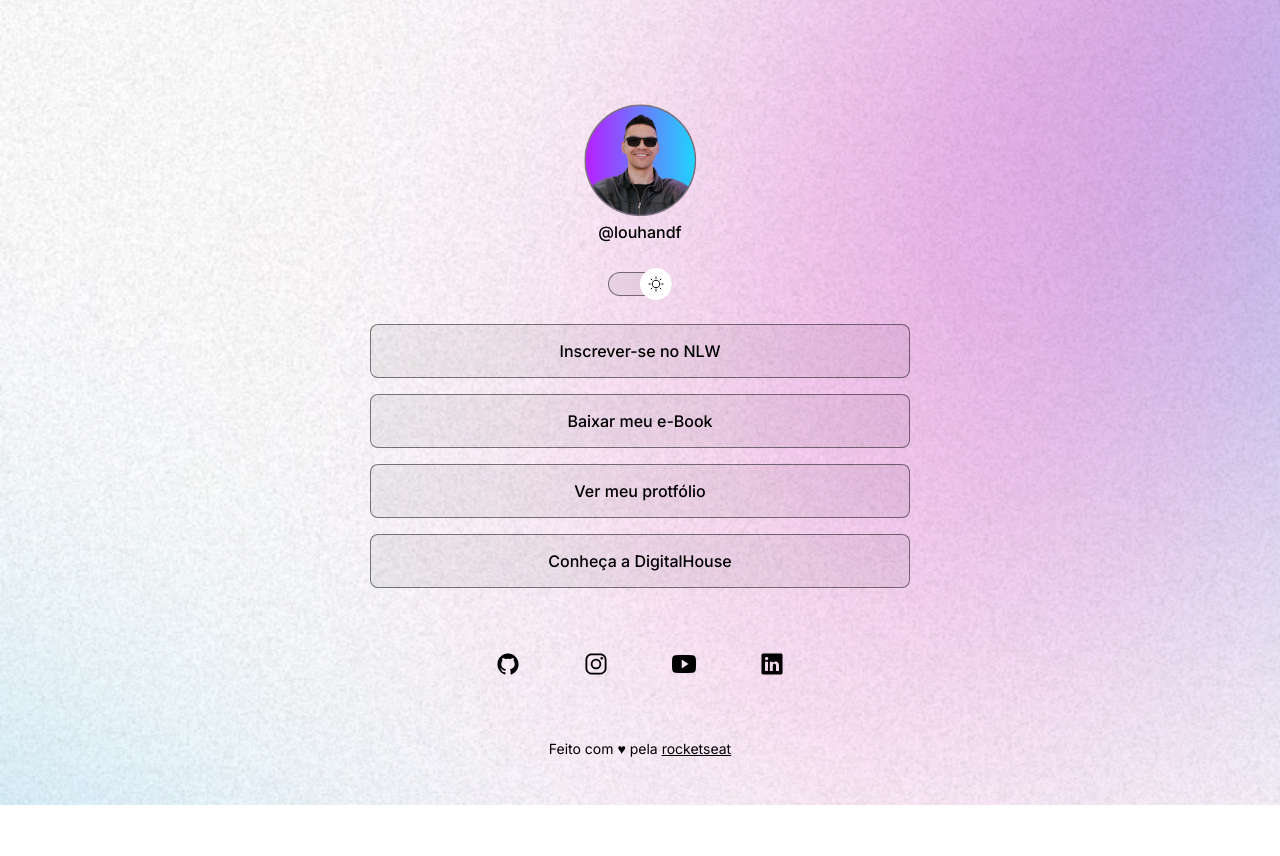
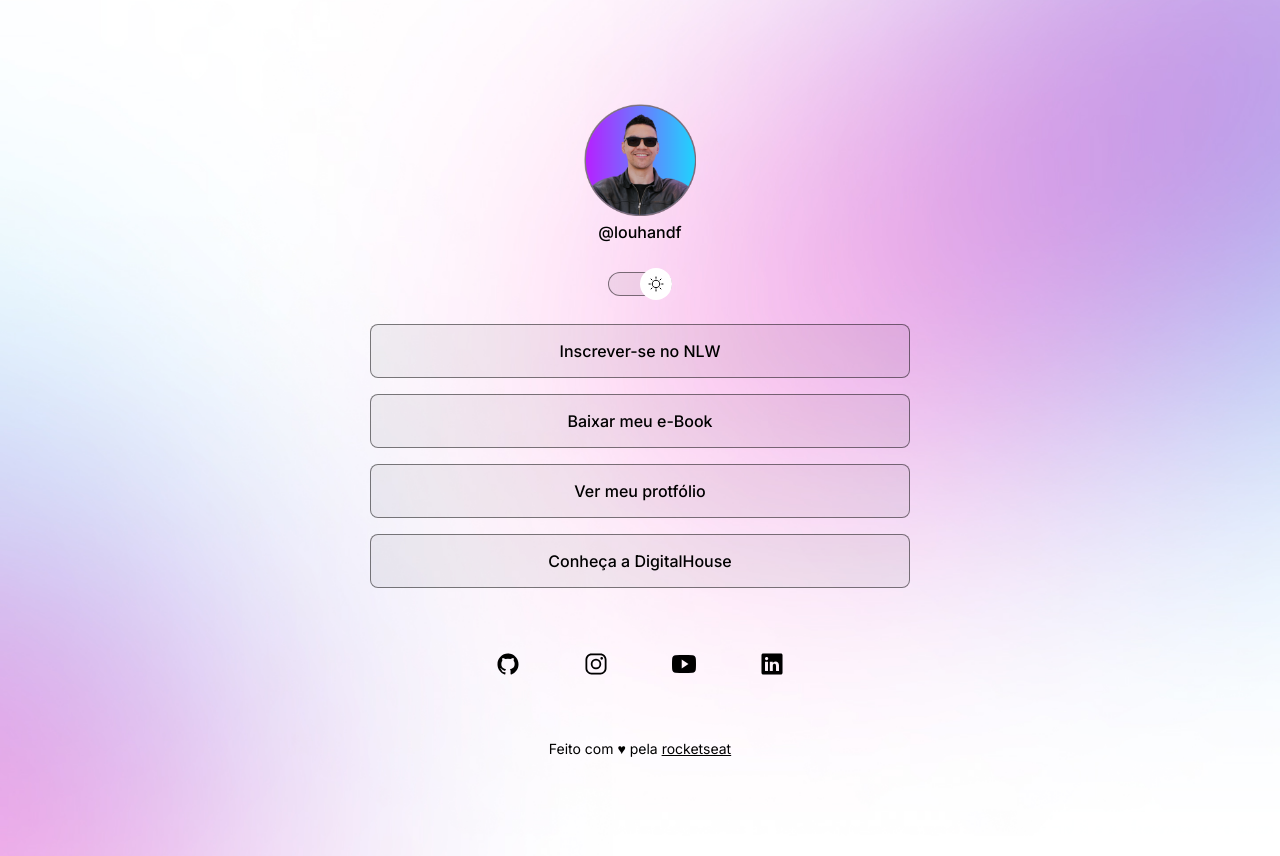
Before and after one commit to LouhanDf/-Rocketseat-projeto-Louhan, a plain HTML site: page index.html in a window 1280 px wide. Both pictures are taken after a click on the element 640 px from the left and 283 px from the top of the page. Before the commit the page ends 805 px from the top, so only its background shows below. Drawn offline with nearby package versions, Linux system fonts and the light colour scheme.

Commit message:
Mudei o backgroud para que se ajustasse ao dispositivo

```diff
--- a/style.css
+++ b/style.css
@@ -32,6 +32,7 @@ body {
 
   /*backgroud: color image repeat position/size */
   background: var(--bg-url) no-repeat center/cover;
+  height: 100vh;
 }
 body * {
   font-family: "Inter", sans-serif;
@@ -161,3 +162,11 @@ footer {
   text-align: center;
   font-size: 14px;
 }
+@media (min-width: 700px) {
+  :root {
+    --bg-url: url(./assets/assets/bg-desktop.jpg);
+  }
+
+  .light {
+    --bg-url: url(./assets/assets/bg-desktop-light.jpg);
+}
```
